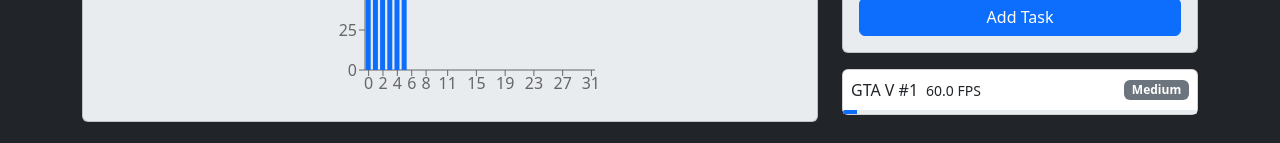
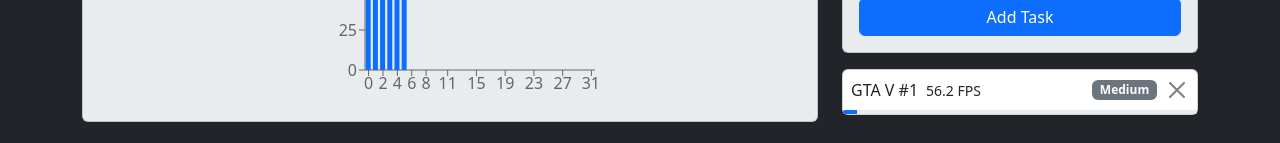
Before and after one commit to iproger/ai-test1, a React (Vite) app: page / in a window 1280 px wide. Both pictures are taken after a click on the button "Add Task". Shown: the part 796-939 px from the top of the page. Built offline with nearby package versions, Linux system fonts and the light colour scheme.

Commit message:
Fix chart orientation and allow task kill

```diff
--- a/src/components/CpuGrid.tsx
+++ b/src/components/CpuGrid.tsx
@@ -22,7 +22,7 @@ function ThreadBox({ id, load, history, showNumbers, tasksOnCore }: BoxProps) {
     const step = width / history.length;
     ctx.fillStyle = '#198754';
     history.forEach((val, i) => {
-      const x = width - (i + 1) * step;
+      const x = i * step;
       const h = (val / 100) * height;
       ctx.fillRect(x, height - h, step - 1, h);
     });
--- a/src/components/TaskCard.tsx
+++ b/src/components/TaskCard.tsx
@@ -1,19 +1,20 @@
 import React, { useState } from 'react';
-import { Task } from '../state/AppContext';
+import { Task, useAppState } from '../state/AppContext';
 
 interface Props {
   task: Task;
 }
 
 const TaskCard: React.FC<Props> = ({ task }) => {
+  const { removeTask } = useAppState();
   const progress = 100 - (task.remaining / task.duration) * 100;
   const [open, setOpen] = useState(false);
   return (
     <div className="card mb-2">
       <div
         className="card-body p-2 d-flex justify-content-between align-items-center"
+        role="button"
         onClick={() => setOpen(!open)}
-        role="button"
       >
         <span className="me-2">
           {task.name}
@@ -22,6 +23,15 @@ const TaskCard: React.FC<Props> = ({ task }) => {
           {task.value.toFixed(1)} {task.metricName}
         </span>
         <span className="badge bg-secondary ms-2">{task.priority}</span>
+        <button
+          type="button"
+          className="btn-close ms-2"
+          aria-label="Kill"
+          onClick={(e) => {
+            e.stopPropagation();
+            removeTask(task.id);
+          }}
+        />
       </div>
       <div className="progress" style={{ height: '4px' }}>
         <div
--- a/src/state/AppContext.tsx
+++ b/src/state/AppContext.tsx
@@ -45,6 +45,7 @@ interface AppState {
   settings: Settings;
   setSettings: (s: Settings) => void;
   addTask: (task: Omit<Task, 'id' | 'name' | 'remaining' | 'assigned' | 'profile' | 'profileStep' | 'baseCores' | 'metricName' | 'baseValue' | 'value'>) => void;
+  removeTask: (id: number) => void;
   setModel: (model: CpuModel) => void;
 }
 
@@ -126,9 +127,11 @@ export const AppProvider: React.FC<{ children: React.ReactNode }> = ({ children
         const newCores = prev.map(core => ({ ...core, load: Math.max(0, core.load - 5) }));
         tasks.forEach(task => {
           const step = task.profile.pattern[task.profileStep % task.profile.pattern.length];
+          const jitter = step.load * (Math.random() * 0.2 - 0.1);
+          const loadValue = Math.max(0, step.load + jitter);
           task.assigned.forEach(idx => {
             if (newCores[idx]) {
-              newCores[idx].load = Math.min(100, newCores[idx].load + step.load / task.assigned.length);
+              newCores[idx].load = Math.min(100, newCores[idx].load + loadValue / task.assigned.length);
             }
           });
         });
@@ -147,7 +150,8 @@ export const AppProvider: React.FC<{ children: React.ReactNode }> = ({ children
         return prev
           .map(t => {
             const newRemaining = t.remaining - settings.updateInterval / 1000;
-            const value = t.baseValue * Math.min(1, t.cores / t.baseCores) * conflict;
+            const stepLoad = t.profile.pattern[t.profileStep % t.profile.pattern.length].load / 100;
+            const value = t.baseValue * Math.min(1, t.cores / t.baseCores) * conflict * stepLoad;
             const nextStep = (t.profileStep + 1) % t.profile.pattern.length;
             return { ...t, remaining: newRemaining, value, profileStep: nextStep };
           })
@@ -191,8 +195,12 @@ export const AppProvider: React.FC<{ children: React.ReactNode }> = ({ children
     setNextId(prev => prev + 1);
   };
 
+  const removeTask = (id: number) => {
+    setTasks(prev => prev.filter(t => t.id !== id));
+  };
+
   return (
-    <AppContext.Provider value={{ model, cores, tasks, settings, setSettings, addTask, setModel }}>
+    <AppContext.Provider value={{ model, cores, tasks, settings, setSettings, addTask, removeTask, setModel }}>
       {children}
     </AppContext.Provider>
   );
```
Also changed, not shown: assets/index.js.
